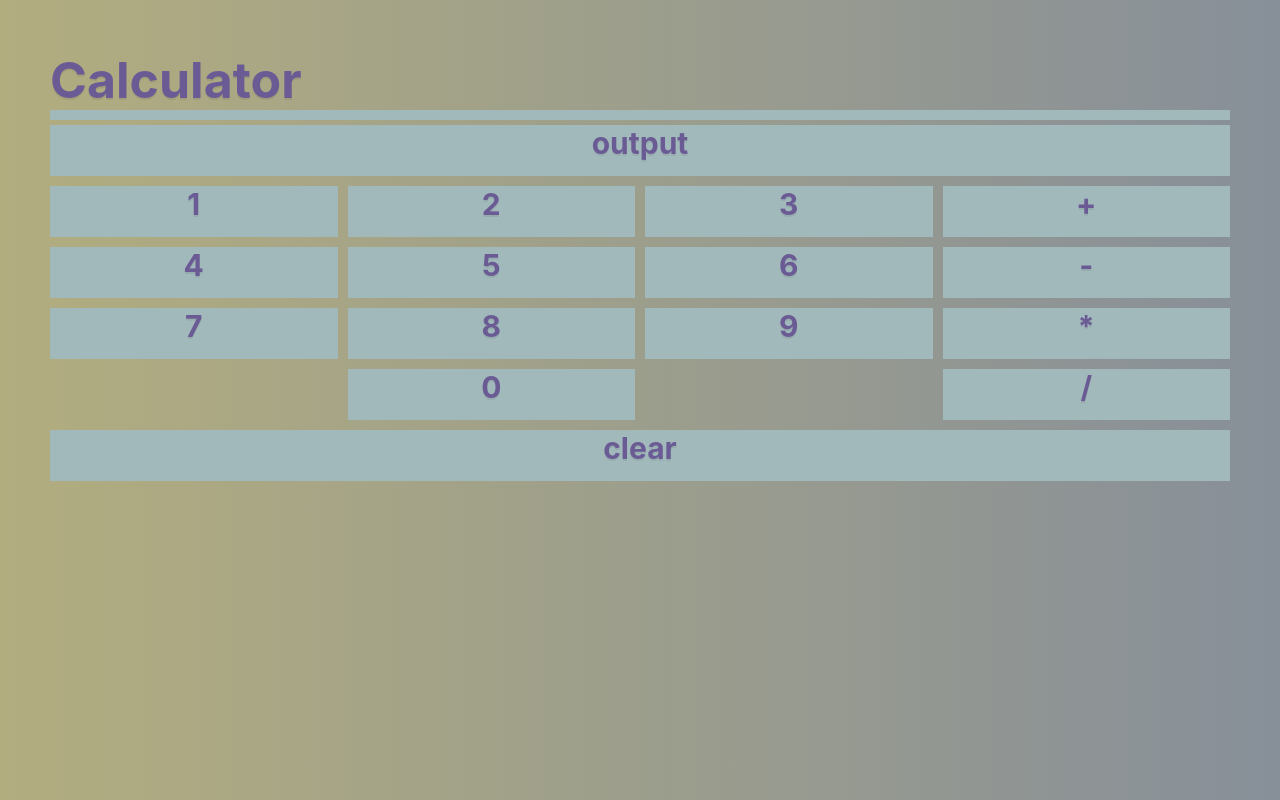
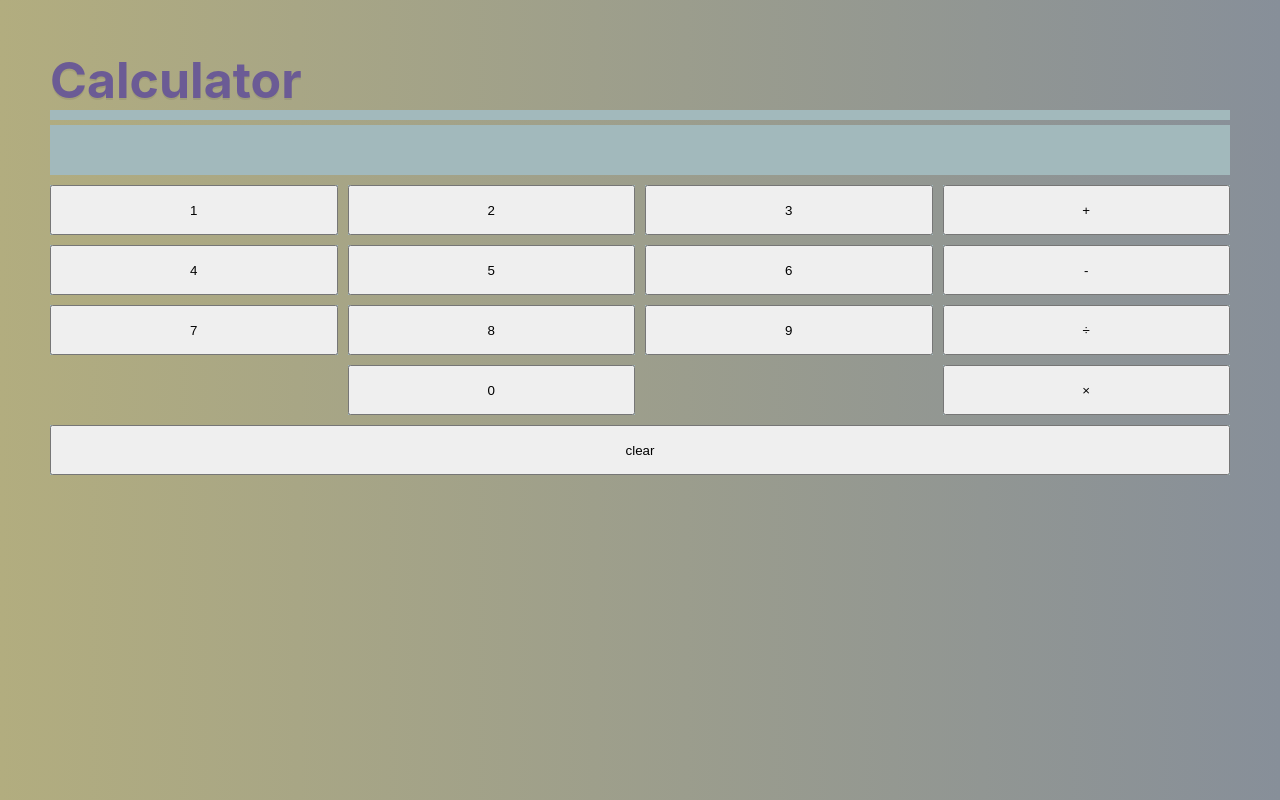
Before and after one commit to 0-sv/calculator, a plain HTML site: page index.html in a window 1280 px wide. Drawn offline with Linux system fonts and the light colour scheme.

Commit message:
feat: convert h2 into button

```diff
--- a/css/calculator.css
+++ b/css/calculator.css
@@ -2,6 +2,7 @@
     display: grid;
     grid-gap: 10px;
     grid-template-columns: repeat(4, 1fr);
+    grid-template-rows: repeat(6, 50px);
     grid-template-areas:
         "output output output output"
         "1      2       3     plus"
@@ -13,9 +14,12 @@
 
 .item {
     background-color: var(--navy);
-    display: grid;
-    justify-content: center;
-    align-items: center;
+}
+
+button {
+    display: block;
+    width: 100%;
+    height: 100%;
 }
 
 .item0 {
--- a/index.html
+++ b/index.html
@@ -12,54 +12,22 @@
     <h1>Calculator</h1>
 
     <div class="container">
-        <div class="item item0">
-            <h2>output</h2>
-        </div>
-        <div class="item item1">
-            <h2>1</h2>
-        </div>
-        <div class="item item2">
-            <h2>2</h2>
-        </div>
-        <div class="item item3">
-            <h2>3</h2>
-        </div>
-        <div class="item item4">
-            <h2>4</h2>
-        </div>
-        <div class="item item5">
-            <h2>5</h2>
-        </div>
-        <div class="item item6">
-            <h2>6</h2>
-        </div>
-        <div class="item item7">
-            <h2>7</h2>
-        </div>
-        <div class="item item8">
-            <h2>8</h2>
-        </div>
-        <div class="item item9">
-            <h2>9</h2>
-        </div>
-        <div class="item item10">
-            <h2>0</h2>
-        </div>
-        <div class="item item11">
-            <h2>+</h2>
-        </div>
-        <div class="item item12">
-            <h2>-</h2>
-        </div>
-        <div class="item item13">
-            <h2>*</h2>
-        </div>
-        <div class="item item14">
-            <h2>/</h2>
-        </div>
-        <div class="item item15">
-            <h2>clear</h2>
-        </div>
+        <div class="item item0"></div>
+        <div class="item item1"><button>1</button></div>
+        <div class="item item2"><button>2</button></div>
+        <div class="item item3"><button>3</button></div>
+        <div class="item item4"><button>4</button></div>
+        <div class="item item5"><button>5</button></div>
+        <div class="item item6"><button>6</button></div>
+        <div class="item item7"><button>7</button></div>
+        <div class="item item8"><button>8</button></div>
+        <div class="item item9"><button>9</button></div>
+        <div class="item item10"><button>0</button></div>
+        <div class="item item11"><button>+</button></div>
+        <div class="item item12"><button>-</button></div>
+        <div class="item item13"><button>÷</button></div>
+        <div class="item item14"><button>×</button></div>
+        <div class="item item15"><button>clear</button></div>
     </div>
 </body>
 </html>
```
